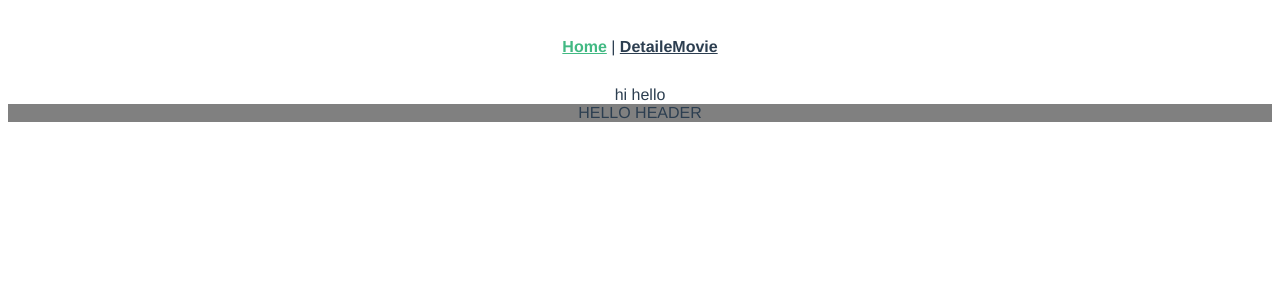
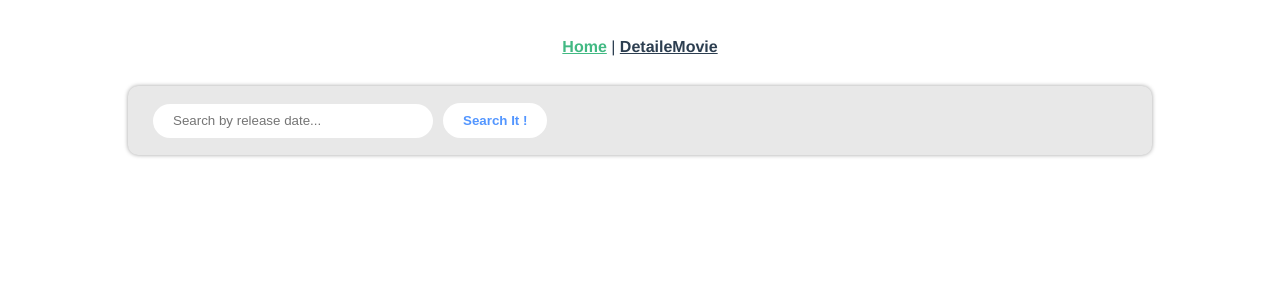
Before and after one commit to FreemanZok/HellloMovie, a Vue app: page / in a window 1280 px wide. Shown: the top 300 px of the page. Built offline with nearby package versions, Linux system fonts and the light colour scheme.

Commit message:
header is ok

```diff
--- a/package.json
+++ b/package.json
@@ -21,6 +21,7 @@
     "eslint": "^6.7.2",
     "eslint-plugin-vue": "^6.2.2",
     "sass": "^1.54.8",
+    "sass-loader": "^10.3.1",
     "vue-template-compiler": "^2.6.11"
   },
   "eslintConfig": {
--- a/src/components/HeaderSearch.vue
+++ b/src/components/HeaderSearch.vue
@@ -1,9 +1,18 @@
 
 <template>
     <div class="HeaderSearch">
-        <div class="background">
-            HELLO HEADER
+        <div class="my-card my-curve my-container">
+            <div class="background my-wrapper go-left">
+                <div class="inner ">
+                    <!-- <span class="m-right-1 gray">Search by release date:</span> -->
+                    <span class="input-wrapper">
+                        <input placeholder="Search by release date..." class="my-input" type="text">
+                    </span>
+                    <button class="my-button">Search It !</button>
+                </div>
+            </div>
         </div>
+
     </div>
 </template>
 
@@ -19,6 +28,71 @@ export default {
 
 <style lang="scss" scoped>
 .HeaderSearch {
-    background: gray;
+    .go-left{
+        text-align: left;
+    }
+    .my-card {
+        box-shadow: 0 0 4px #a0a0a0;
+        min-height: 30px;
+        background: #e8e8e8;
+
+        &.my-curve {
+            border-radius: 10px;
+        }
+    }
+
+    .inner {
+
+        display: inline-block;
+    }
+}
+
+.my-container {
+    max-width: 1024px;
+    margin: 0 auto;
+}
+.input-wrapper{
+    margin-right: 10px;
+}
+.my-button {
+    background: white;
+    border: none !important;
+    padding: 10px 20px;
+    border-radius: 20px;
+    color: #5396ff;
+    font-weight: 600;
+    cursor: pointer;
+    transition: .2s;
+
+    &:hover {
+        box-shadow: 0 0 5px grey;
+        color:#3478e3;
+    }
+}
+
+.my-wrapper {
+    padding: 17px 25px;
+}
+
+.my-input {
+    min-height: 30px;
+    border-radius: 17px;
+    outline: none !important;
+    border: none;
+    padding: 2px 20px;
+    transition: .2s;
+    min-width: 240px;
+
+    &:focus{
+        box-shadow: 0 0 5px gray;
+    }
+}
+
+.m-right-1 {
+    margin-right: 10px;
+}
+
+.gray {
+    color: gray;
 }
 </style>
--- a/src/views/Home.vue
+++ b/src/views/Home.vue
@@ -1,6 +1,5 @@
 <template>
   <div class="home">
-    hi hello
     <HeaderSearch />
   </div>
 </template>
```
Also changed, not shown: 1 other file (tests, documents, lock files or other folders).
